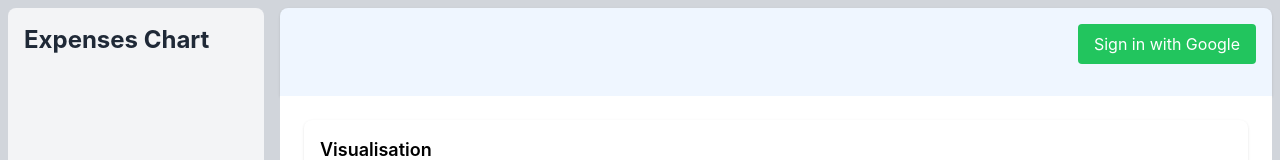
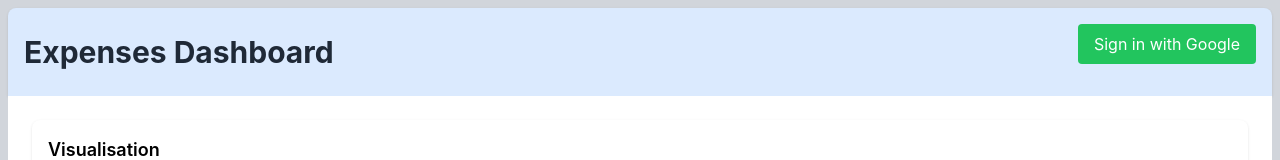
Before and after one commit to lprospero/cc-expenses, a React (Create React App) app: page / in a window 1280 px wide. Shown: the top 160 px of the page. Built offline with nearby package versions, Linux system fonts and the light colour scheme; no server answers.

Commit message:
Removed side bar

```diff
--- a/src/components/Main.tsx
+++ b/src/components/Main.tsx
@@ -1,11 +1,9 @@
 import Header from '../components/Navigation/Header';
-import Sidebar from '../components/Navigation/Sidebar';
 import Dashboard from '../components/Navigation/Dashboard';
 
 const Main = () => {
   return (
     <div className="flex h-screen bg-gray-300">
-      <Sidebar />
       <div className="flex-1 flex flex-col rounded-lg m-2">
         <Header />
         <Dashboard />
--- a/src/components/Navigation/Header.tsx
+++ b/src/components/Navigation/Header.tsx
@@ -2,7 +2,8 @@ import AuthButtons from '../../components/AuthButtons';
 
 const Header = () => {
   return (
-    <header className="bg-blue-50 shadow p-4 flex items-center rounded-t-lg">
+    <header className="bg-blue-100 shadow p-4 flex items-center rounded-t-lg">
+      <h1 className="text-3xl font-bold text-gray-800">Expenses Dashboard</h1>
       <AuthButtons />
     </header>
   );
```
Also changed, not shown: 1 other file (tests, documents, lock files or other folders).
